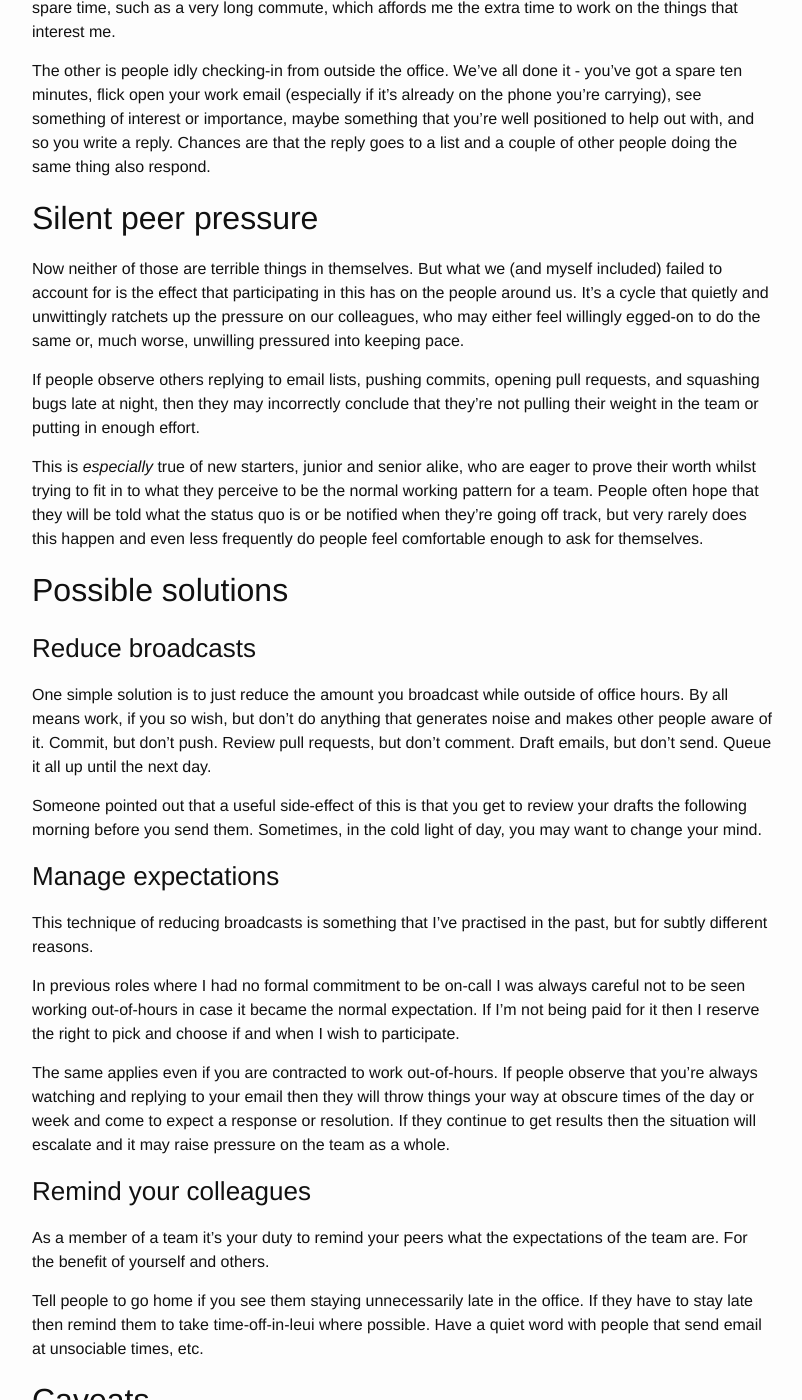
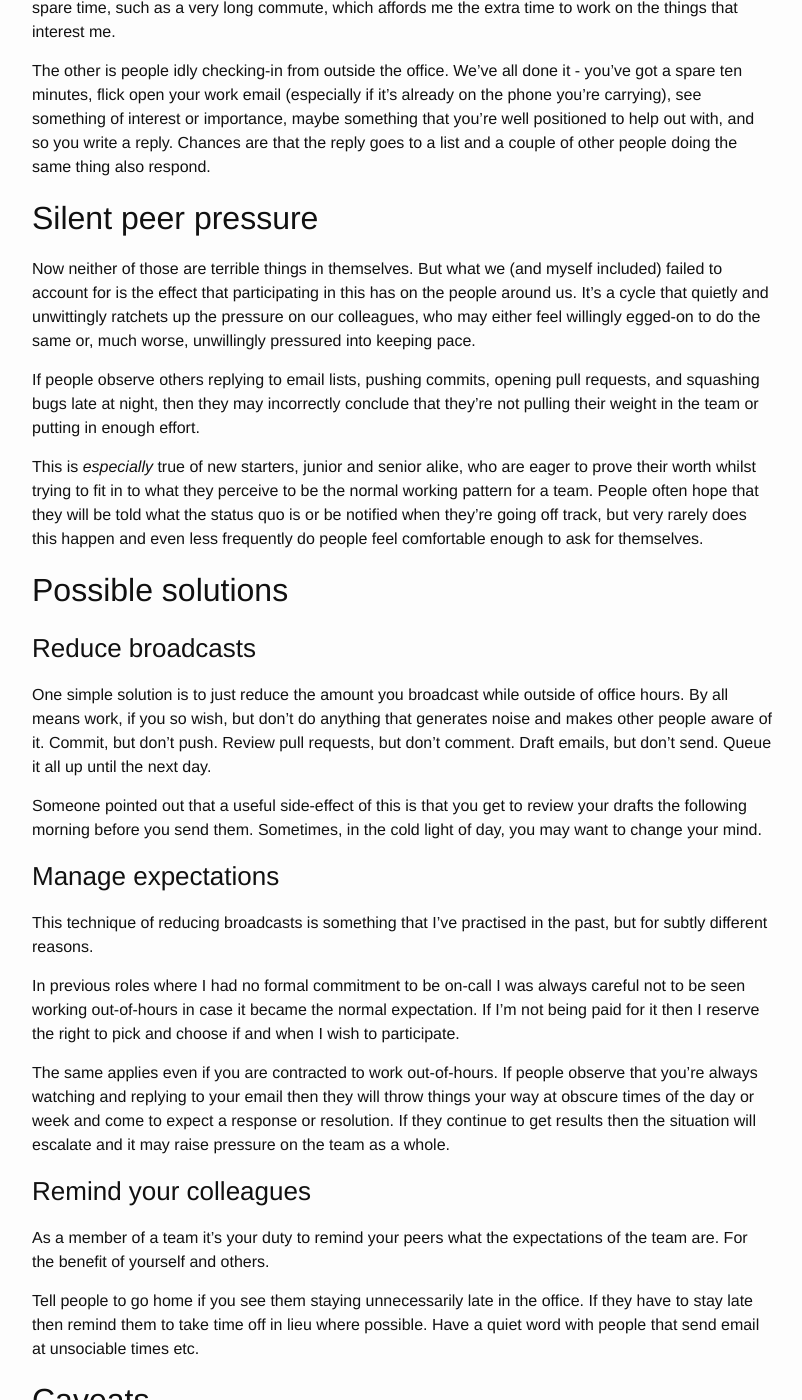
Before and after one commit to engrnisarahmed/dan.carley.co, a Jekyll site: the page built from _posts/2014-05-21-working-late-responsibly.markdown, in a window 1280 px wide and 1400 px high, scrolled down 537 px. Shown: the whole window, without its empty margins (238-1040 px from the left). Built offline with Jekyll 4.4.1, drawn with Linux system fonts in a browser that asks for light colours.

Commit message:
Correct typos in working late article
Word golfing from @ajlanghorn.

```diff
--- a/_posts/2014-05-21-working-late-responsibly.markdown
+++ b/_posts/2014-05-21-working-late-responsibly.markdown
@@ -39,7 +39,7 @@ Now neither of those are terrible things in themselves. But what we (and
 myself included) failed to account for is the effect that participating in
 this has on the people around us. It's a cycle that quietly and unwittingly
 ratchets up the pressure on our colleagues, who may either feel willingly
-egged-on to do the same or, much worse, unwilling pressured into keeping
+egged-on to do the same or, much worse, unwillingly pressured into keeping
 pace.
 
 If people observe others replying to email lists, pushing commits, opening
@@ -90,9 +90,9 @@ As a member of a team it's your duty to remind your peers what the
 expectations of the team are. For the benefit of yourself and others.
 
 Tell people to go home if you see them staying unnecessarily late in the
-office. If they have to stay late then remind them to take time-off-in-leui
+office. If they have to stay late then remind them to take time off in lieu
 where possible. Have a quiet word with people that send email at unsociable
-times, etc.
+times etc.
 
 ## Caveats
 
```
